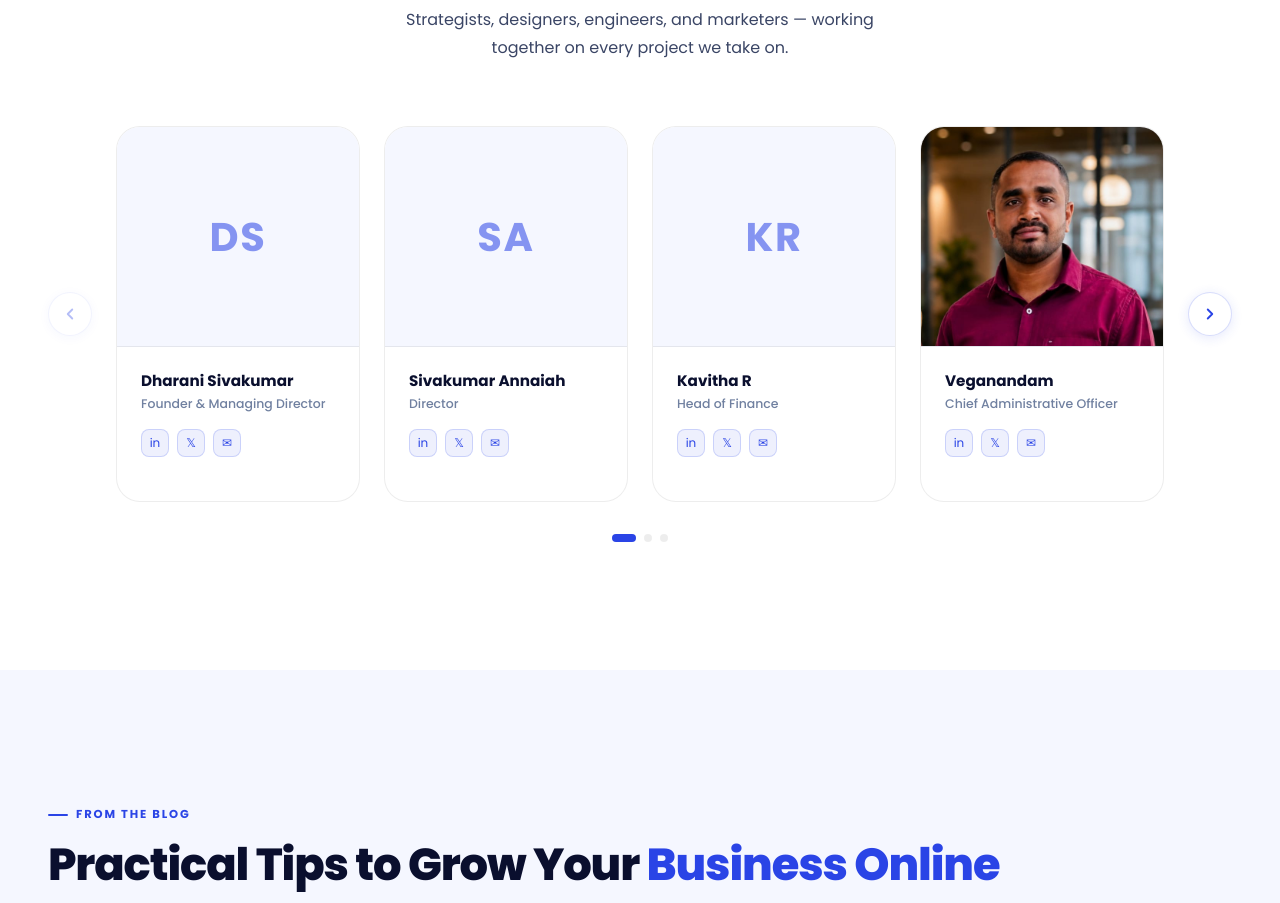
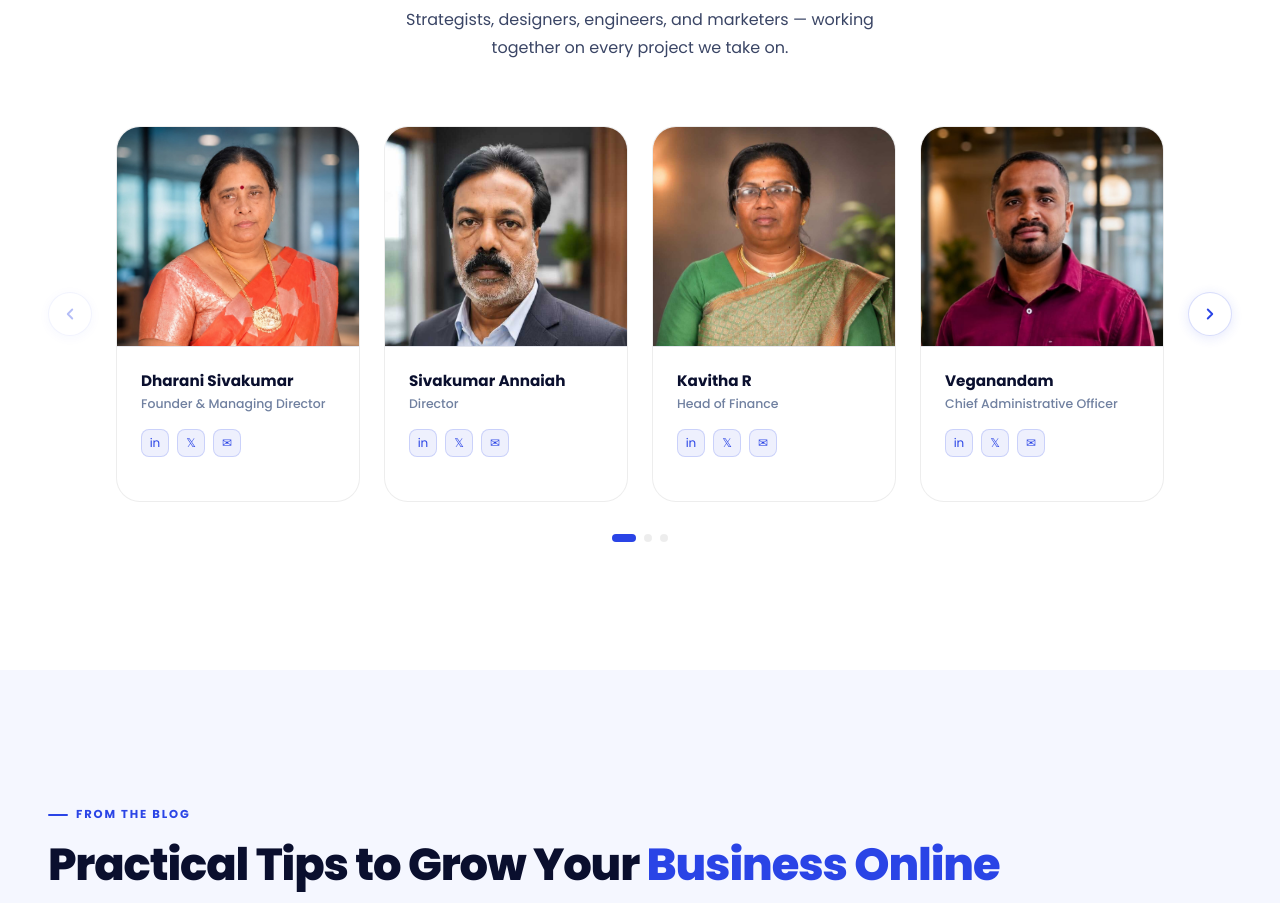
Before and after one commit to SwethaKalimela/qubrisource, a plain HTML site: page index.html in a window 1280 px wide. Shown: the part 8731-9634 px from the top of the page. Drawn offline with nearby package versions, Linux system fonts and the light colour scheme; no server answers.

Commit message:
Team Images

```diff
--- a/index.html
+++ b/index.html
@@ -637,7 +637,8 @@
         </p>
         <div class="testi-author">
           <div class="testi-av">
-            <img src="assets/images/testimonials/sarah-mitchell.jpg" alt="Sarah Mitchell" width="40" height="40" loading="lazy" decoding="async" />
+            <img src="assets/images/testimonials/sarah-mitchell.jpg" alt="Sarah Mitchell" width="40" height="40"
+              loading="lazy" decoding="async" />
           </div>
           <div>
             <div class="testi-name">Sarah Mitchell</div>
@@ -655,7 +656,8 @@
         </p>
         <div class="testi-author">
           <div class="testi-av">
-            <img src="assets/images/testimonials/rahul-desai.jpg" alt="Rahul Desai" width="40" height="40" loading="lazy" decoding="async" />
+            <img src="assets/images/testimonials/rahul-desai.jpg" alt="Rahul Desai" width="40" height="40"
+              loading="lazy" decoding="async" />
           </div>
           <div>
             <div class="testi-name">Rahul Desai</div>
@@ -673,7 +675,8 @@
         </p>
         <div class="testi-author">
           <div class="testi-av">
-            <img src="assets/images/testimonials/priya-sharma.jpg" alt="Priya Sharma" width="40" height="40" loading="lazy" decoding="async" />
+            <img src="assets/images/testimonials/priya-sharma.jpg" alt="Priya Sharma" width="40" height="40"
+              loading="lazy" decoding="async" />
           </div>
           <div>
             <div class="testi-name">Priya Sharma</div>
@@ -691,7 +694,8 @@
         </p>
         <div class="testi-author">
           <div class="testi-av">
-            <img src="assets/images/testimonials/alex-chen.jpg" alt="Alex Chen" width="40" height="40" loading="lazy" decoding="async" />
+            <img src="assets/images/testimonials/alex-chen.jpg" alt="Alex Chen" width="40" height="40" loading="lazy"
+              decoding="async" />
           </div>
           <div>
             <div class="testi-name">Alex Chen</div>
@@ -709,7 +713,8 @@
         </p>
         <div class="testi-author">
           <div class="testi-av">
-            <img src="assets/images/testimonials/marcus-williams.jpg" alt="Marcus Williams" width="40" height="40" loading="lazy" decoding="async" />
+            <img src="assets/images/testimonials/marcus-williams.jpg" alt="Marcus Williams" width="40" height="40"
+              loading="lazy" decoding="async" />
           </div>
           <div>
             <div class="testi-name">Marcus Williams</div>
@@ -727,7 +732,8 @@
         </p>
         <div class="testi-author">
           <div class="testi-av">
-            <img src="assets/images/testimonials/anita-patel.jpg" alt="Dr. Anita Patel" width="40" height="40" loading="lazy" decoding="async" />
+            <img src="assets/images/testimonials/anita-patel.jpg" alt="Dr. Anita Patel" width="40" height="40"
+              loading="lazy" decoding="async" />
           </div>
           <div>
             <div class="testi-name">Dr. Anita Patel</div>
@@ -762,8 +768,8 @@
           <div class="team-carousel-track">
             <article class="team-card">
               <div class="team-photo">
-                <span
-                  class="team-initials">DS</span><!-- <img src="assets/images/team/dharani.jpg" alt="Dharani Sivakumar" class="team-img"> -->
+                <span class="team-initials">DS</span>
+                <img src="assets/images/team/Dharani.jpeg" alt="Dharani Sivakumar" class="team-img">
               </div>
               <div class="team-info">
                 <h4>Dharani Sivakumar</h4>
@@ -776,8 +782,8 @@
             </article>
             <article class="team-card">
               <div class="team-photo">
-                <span
-                  class="team-initials">SA</span><!-- <img src="assets/images/team/sivakumar.jpg" alt="Sivakumar Annaiah" class="team-img"> -->
+                <span class="team-initials">SA</span>
+                <img src="assets/images/team/sivakumar.jpeg" alt="Sivakumar Annaiah" class="team-img">
               </div>
               <div class="team-info">
                 <h4>Sivakumar Annaiah</h4>
@@ -790,8 +796,8 @@
             </article>
             <article class="team-card">
               <div class="team-photo">
-                <span
-                  class="team-initials">KR</span><!-- <img src="assets/images/team/kavitha.jpg" alt="Kavitha R" class="team-img"> -->
+                <span class="team-initials">KR</span>
+                <img src="assets/images/team/kavitha.jpeg" alt="Kavitha R" class="team-img">
               </div>
               <div class="team-info">
                 <h4>Kavitha R</h4>
@@ -888,8 +894,8 @@
             </article>
             <article class="team-card">
               <div class="team-photo">
-                <span
-                  class="team-initials">S</span><!-- <img src="assets/images/team/swetha.jpg" alt="Swetha" class="team-img"> -->
+                <span class="team-initials">S</span>
+                <img src="assets/images/team/swetha.png" alt="Swetha" class="team-img">
               </div>
               <div class="team-info">
                 <h4>Swetha</h4>
```
Also changed, not shown: assets/images/team/Dharani.jpeg (added), assets/images/team/kavitha.jpeg (added), assets/images/team/sivakumar.jpeg (added), 1 other file.
